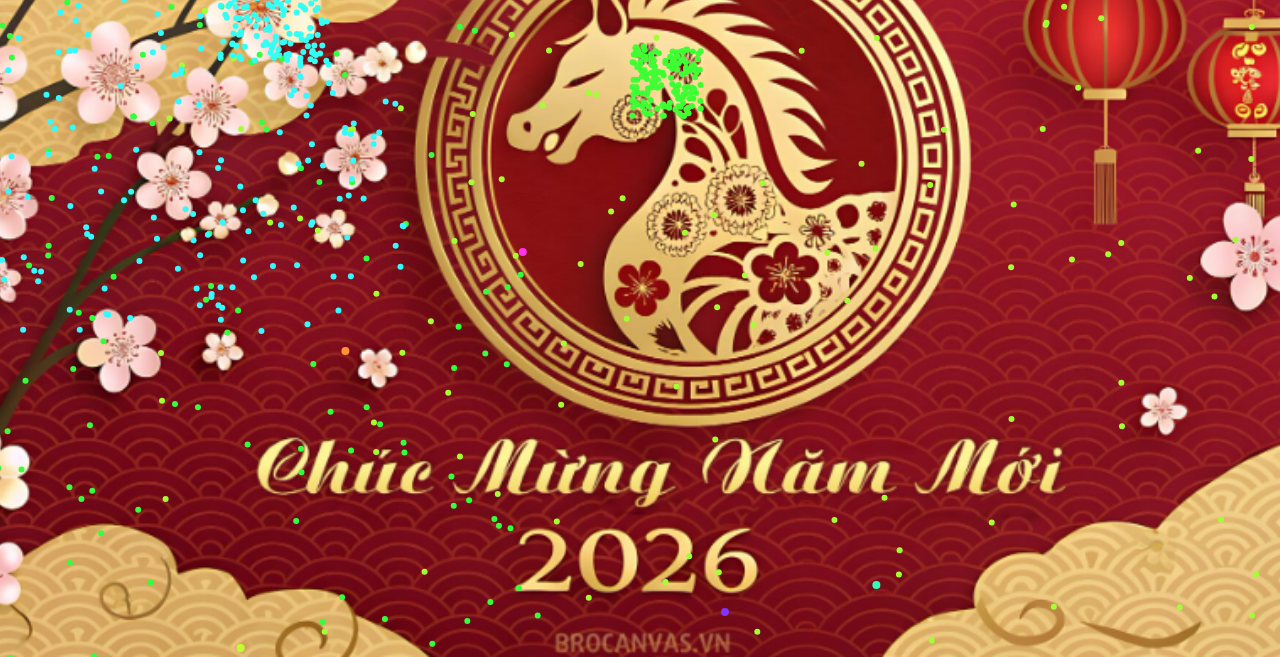
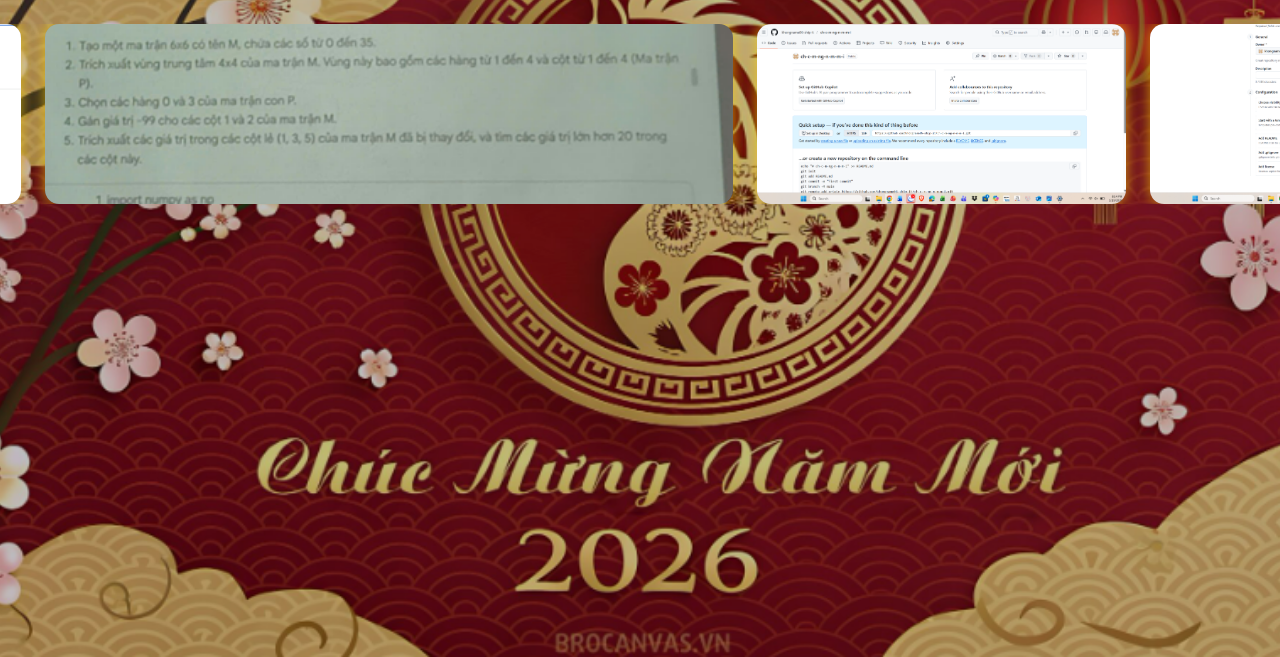
Before and after one commit to khongname06-ship-it/chuc-mung-2, a plain HTML site: page index.html in a window 1280 px wide. Shown: the part 143-800 px from the top of the page. Drawn offline with Linux system fonts and the light colour scheme.

Commit message:
Update index.html new

```diff
--- a/index.html
+++ b/index.html
@@ -2,97 +2,97 @@
 <html lang="vi">
 <head>
 <meta charset="UTF-8">
-<title>Chúc Mừng Năm Mới 2026</title>
+<title>Chúc Mừng Năm Mới</title>
 <meta name="viewport" content="width=device-width, initial-scale=1.0">
 
 <style>
-body {
-  margin: 0;
-  height: 100vh;
-  background: url("Screenshot 2026-01-21 120752.png") no-repeat center center fixed;
-  background-size: cover;
-  overflow: hidden;
+html, body {
+    margin: 0;
+    padding: 0;
+    height: 100%;
+    overflow-x: hidden;
+    font-family: "Segoe UI", sans-serif;
 }
 
-/* LỚP PHÁO HOA */
-canvas {
-  position: fixed;
-  inset: 0;
-  pointer-events: none;
+/* ===== GIỮ NỀN ẢNH CỦA BẠN ===== */
+body {
+    background: url("Screenshot 2026-01-21 120752.png") center / cover no-repeat fixed;
+}
+
+/* ===== LỚP PHỦ ===== */
+.overlay {
+    background: rgba(0,0,0,0.25);
+    min-height: 100vh;
+    padding: 30px 0;
+}
+
+/* ===== TIÊU ĐỀ ===== */
+h1 {
+    text-align: center;
+    color: gold;
+    font-size: 3rem;
+    text-shadow: 0 0 15px red;
+    margin-bottom: 40px;
+}
+
+/* ===== DẢI FILM ===== */
+.film-container {
+    width: 100%;
+    overflow: hidden;
+}
+
+.film {
+    display: flex;
+    width: max-content;
+    animation: filmScroll 30s linear infinite;
+}
+
+.film img {
+    height: 180px;
+    margin: 0 12px;
+    border-radius: 14px;
+    box-shadow: 0 0 15px rgba(255,215,0,0.7);
+}
+
+/* ===== CUỘN ===== */
+@keyframes filmScroll {
+    from {
+        transform: translateX(0);
+    }
+    to {
+        transform: translateX(-50%);
+    }
+}
+
+/* ===== MOBILE ===== */
+@media (max-width: 600px) {
+    h1 { font-size: 2rem; }
+    .film img { height: 120px; }
 }
 </style>
 </head>
 
 <body>
+<div class="overlay">
 
-<canvas id="fireworks"></canvas>
+    <h1>🎉 An Khang Thịnh Vượng 🎉</h1>
 
-<script>
-const canvas = document.getElementById("fireworks");
-const ctx = canvas.getContext("2d");
-canvas.width = innerWidth;
-canvas.height = innerHeight;
+    <div class="film-container">
+        <div class="film">
+            <!-- ẢNH -->
+            <img src="images/Screenshot 2026-01-19 151425.png">
+            <img src="images/Screenshot 2026-01-19 152837.png">
+            <img src="images/Screenshot 2026-01-19 201424.png">
+            <img src="images/Screenshot 2026-01-19 202350.png">
 
-function r(a,b){return Math.random()*(b-a)+a}
-const fw=[];
+            <!-- LẶP LẠI ĐỂ CUỘN MƯỢT -->
+            <img src="images/Screenshot 2026-01-19 151425.png">
+            <img src="images/Screenshot 2026-01-19 152837.png">
+            <img src="images/Screenshot 2026-01-19 201424.png">
+            <img src="images/Screenshot 2026-01-19 202350.png">
+        </div>
+    </div>
 
-class F{
-  constructor(){
-    this.x=r(0,canvas.width);
-    this.y=canvas.height;
-    this.t=r(150,canvas.height/2);
-    this.c=`hsl(${r(0,360)},100%,60%)`;
-    this.p=[];
-    this.e=false;
-  }
-  u(){
-    if(!this.e){
-      this.y-=9;
-      if(this.y<=this.t){
-        this.e=true;
-        for(let i=0;i<160;i++){
-          this.p.push({x:this.x,y:this.y,vx:r(-7,7),vy:r(-7,7),l:90});
-        }
-      }
-    }
-  }
-  d(){
-    if(!this.e){
-      ctx.fillStyle=this.c;
-      ctx.beginPath();
-      ctx.arc(this.x,this.y,4,0,Math.PI*2);
-      ctx.fill();
-    }
-  }
-}
-
-function loop(){
-  ctx.clearRect(0,0,canvas.width,canvas.height);
-  if(Math.random()<0.12)fw.push(new F());
-  fw.forEach((f,i)=>{
-    f.u(); f.d();
-    if(f.e){
-      f.p.forEach((p,j)=>{
-        p.x+=p.vx; p.y+=p.vy;
-        p.vy+=0.05; p.l--;
-        ctx.fillStyle=f.c;
-        ctx.beginPath();
-        ctx.arc(p.x,p.y,3,0,Math.PI*2);
-        ctx.fill();
-        if(p.l<=0)f.p.splice(j,1);
-      });
-      if(f.p.length===0)fw.splice(i,1);
-    }
-  });
-  requestAnimationFrame(loop);
-}
-loop();
-
-window.onresize=()=>{
-  canvas.width=innerWidth;
-  canvas.height=innerHeight;
-};
-</script>
-
+</div>
 </body>
 </html>
```
